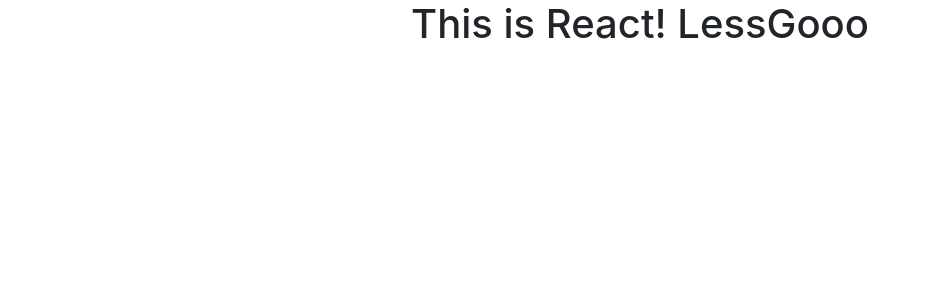
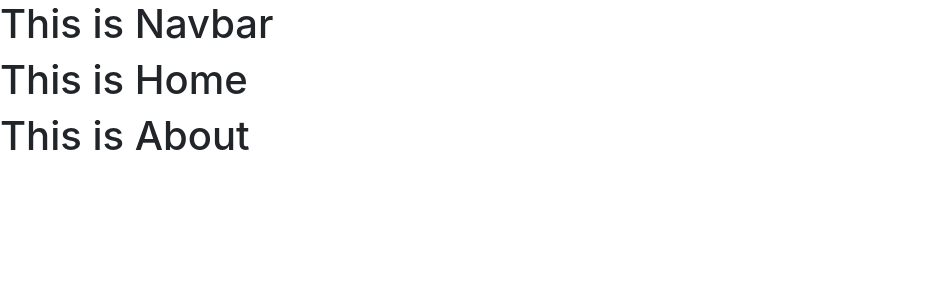
Before and after one commit to SidharthMishra-07/CloudBook, a React (Create React App) app: page / in a window 1280 px wide. Shown: the top 300 px of the page, without its empty margins (0-929 px from the left). Built offline with nearby package versions, Linux system fonts and the light colour scheme.

Commit message:
Files Added

```diff
--- a/src/App.js
+++ b/src/App.js
@@ -1,10 +1,21 @@
 import './App.css';
+import {
+  BrowserRouter as Router,
+  Switch,
+  Route,
+  Link
+} from "react-router-dom";
+import Navbar from './Components/Navbar';
+import { Home } from './Components/Home';
+import { About } from './Components/About';
 
 function App() {
   return (
-    <div className="App">
-    <h1>This is React! LessGooo</h1>
-    </div>
+    <>
+    <Navbar/>
+    <Home/>
+    <About/>
+    </>
   );
 }
 
```
